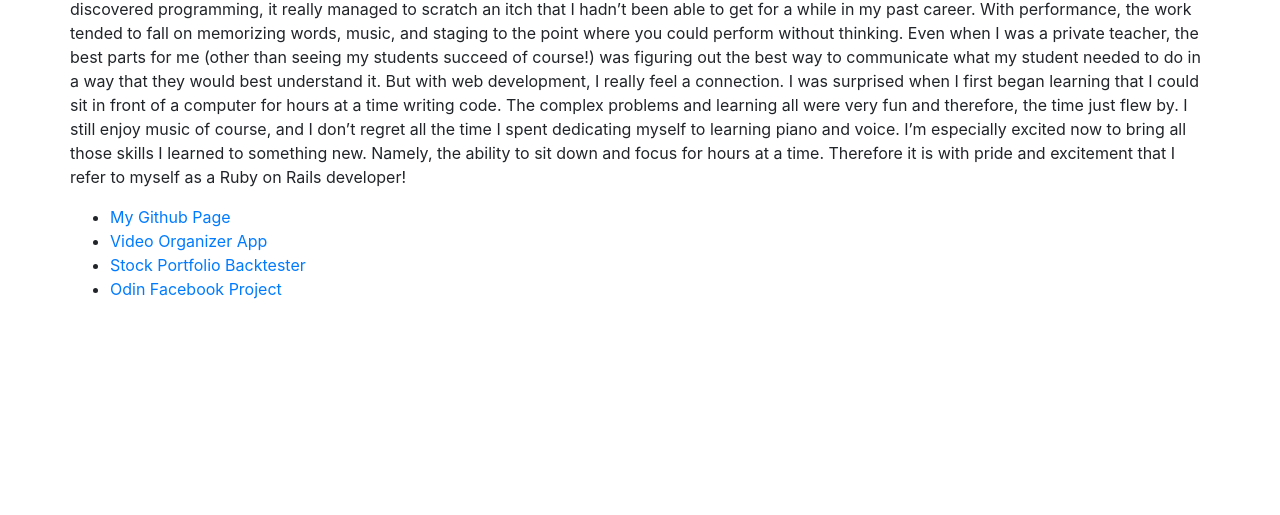
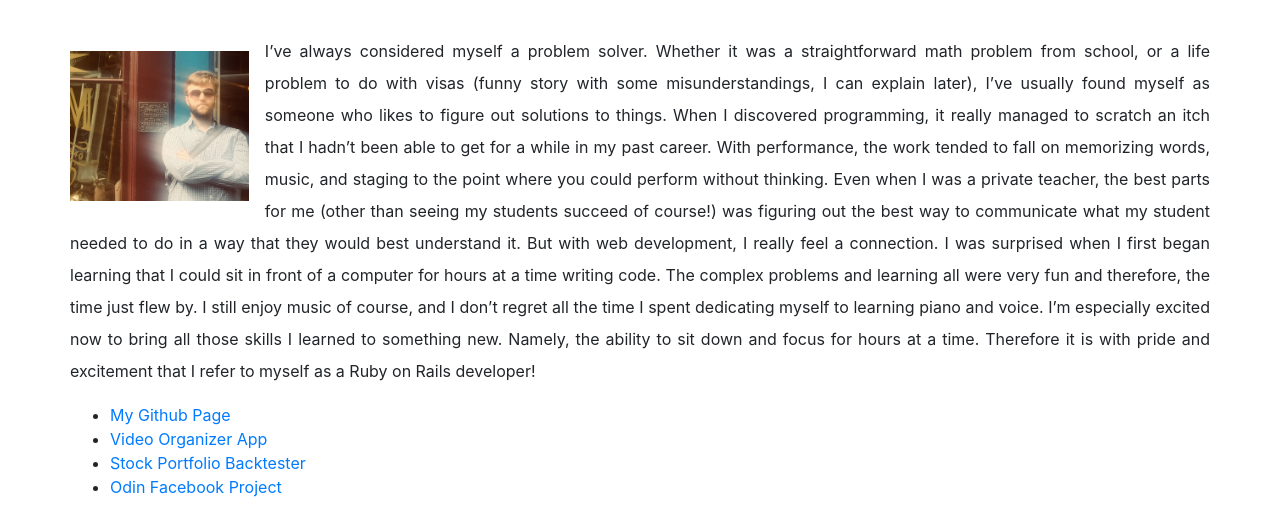
Before and after one commit to akaswen/akaswen.github.io, a plain HTML site: page index.html in a window 1280 px wide. Shown: the part 661-1176 px from the top of the page. Before the commit the page ends 978 px from the top, so only its background shows below. Drawn offline with nearby package versions, Linux system fonts and the light colour scheme.

Commit message:
finishing about section

```diff
--- a/custom.scss
+++ b/custom.scss
@@ -18,3 +18,16 @@
 		}
 	}
 }
+
+#about {
+	img {
+		height: 150px;
+		float: left;
+		@media screen and (max-width: 600px) {
+			height: 100px;
+		}
+	}
+	p {
+		line-height: 2;
+	}
+}
--- a/index.html
+++ b/index.html
@@ -58,9 +58,12 @@
 
 
 			<div class="row" id="about">
+				<div class="col-12 p-5 p-md-0">
+					<h2 class="text-center mb-5">About Me</h2>
+					<img class="mr-3 mt-3" src="assets/about_photo.jpg" alt="Aaron in Scotland">
 
-				<p>I’ve always considered myself a problem solver.  Whether it was a straightforward math problem from school, or a life problem to do with visas (funny story with some misunderstandings, I can explain later), I’ve usually found myself as someone who likes to figure out solutions to things.  When I discovered programming, it really managed to scratch an itch that I hadn’t been able to get for a while in my past career.  With performance, the work tended to fall on memorizing words, music, and staging to the point where you could perform without thinking.  Even when I was a private teacher, the best parts for me (other than seeing my students succeed of course!) was figuring out the best way to communicate what my student needed to do in a way that they would best understand it.  But with web development, I really feel a connection.  I was surprised when I first began learning that I could sit in front of a computer for hours at a time writing code.  The complex problems and learning all were very fun and therefore, the time just flew by.  I still enjoy music of course, and I don’t regret all the time I spent dedicating myself to learning piano and voice.  I’m especially excited now to bring all those skills I learned to something new.  Namely, the ability to sit down and focus for hours at a time.  Therefore it is with pride and excitement that I refer to myself as a Ruby on Rails developer!</p>
-
+					<p class="text-justify">I’ve always considered myself a problem solver.  Whether it was a straightforward math problem from school, or a life problem to do with visas (funny story with some misunderstandings, I can explain later), I’ve usually found myself as someone who likes to figure out solutions to things.  When I discovered programming, it really managed to scratch an itch that I hadn’t been able to get for a while in my past career.  With performance, the work tended to fall on memorizing words, music, and staging to the point where you could perform without thinking.  Even when I was a private teacher, the best parts for me (other than seeing my students succeed of course!) was figuring out the best way to communicate what my student needed to do in a way that they would best understand it.  But with web development, I really feel a connection.  I was surprised when I first began learning that I could sit in front of a computer for hours at a time writing code.  The complex problems and learning all were very fun and therefore, the time just flew by.  I still enjoy music of course, and I don’t regret all the time I spent dedicating myself to learning piano and voice.  I’m especially excited now to bring all those skills I learned to something new.  Namely, the ability to sit down and focus for hours at a time.  Therefore it is with pride and excitement that I refer to myself as a Ruby on Rails developer!</p>
+				</div>
 			</div>
 
 			<div class="row" id="portfolio">
```
Also changed, not shown: assets/about_photo.jpg (added), custom.css, 1 other file.
